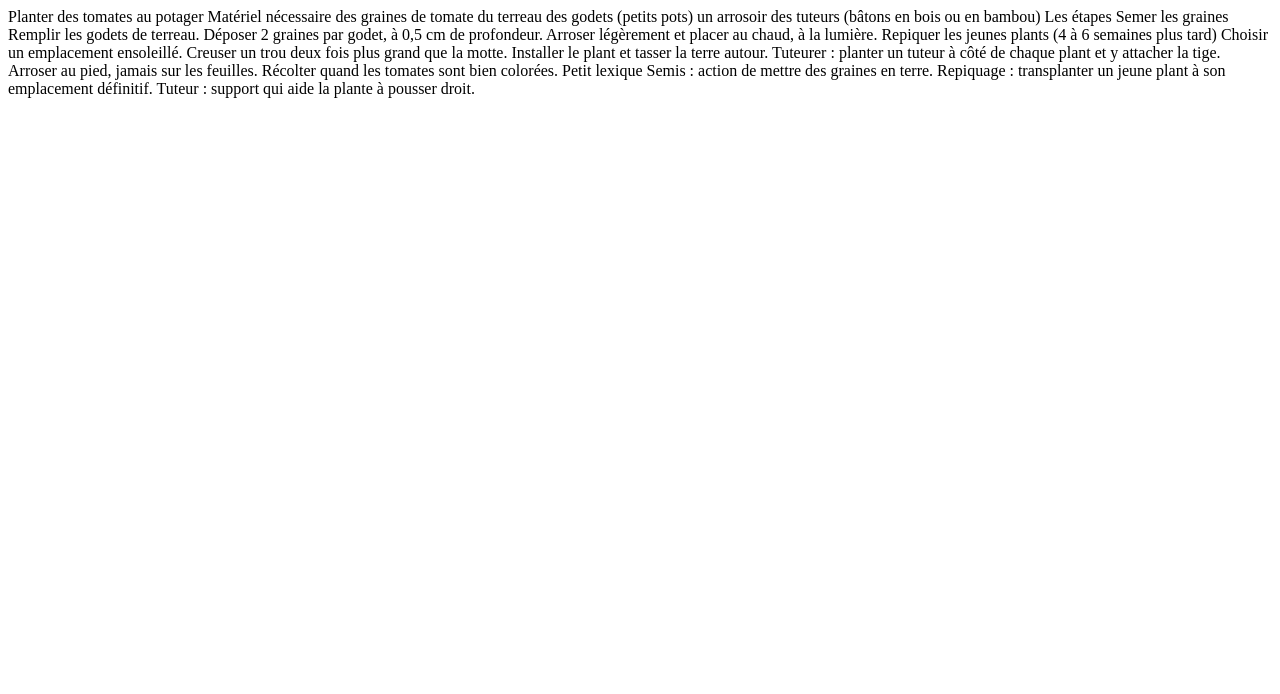
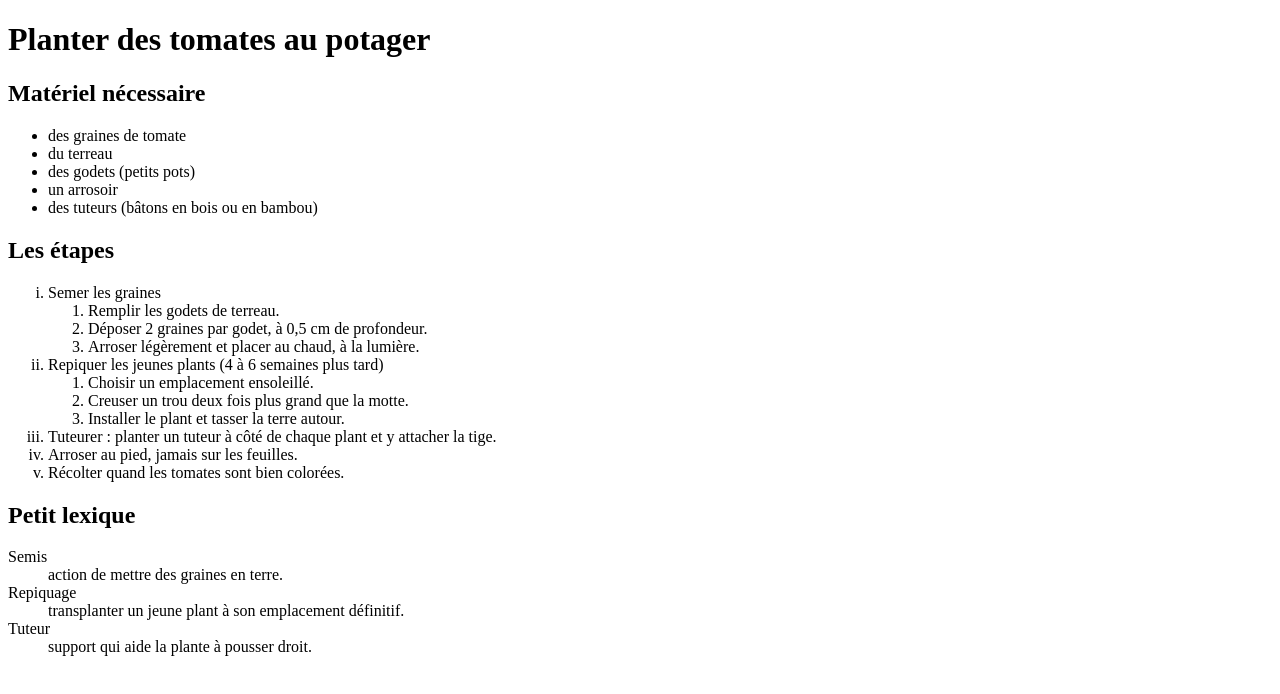
Before and after one commit to jovialelohouin-blip/exercices-html-main, a plain HTML site: page niveau-1-graine/03-listes/index.html in a window 1280 px wide. Drawn offline with Linux system fonts and the light colour scheme.

Commit message:
fin body 3e partie niveau 1

```diff
--- a/niveau-1-graine/03-listes/index.html
+++ b/niveau-1-graine/03-listes/index.html
@@ -6,35 +6,52 @@
   <title>Planter des tomates au potager</title>
 </head>
 <body>
-  <!-- TODO 1 : titre principal -->
-  Planter des tomates au potager
+  <!-- titre principal -->
+  <h1>Planter des tomates au potager</h1>
 
-  <!-- TODO 2 : titre de partie + liste NON ordonnée (l'ordre n'a pas d'importance) -->
-  Matériel nécessaire
-  des graines de tomate
-  du terreau
-  des godets (petits pots)
-  un arrosoir
-  des tuteurs (bâtons en bois ou en bambou)
+  <!-- titre de partie + liste NON ordonnée (l'ordre n'a pas d'importance) -->
+    <h2>Matériel nécessaire</h2>
+    <ul>
+      <li>des graines de tomate</li>
+       <li>du terreau</li>
+        <li>des godets (petits pots)</li>
+         <li>un arrosoir</li>
+          <li>des tuteurs (bâtons en bois ou en bambou)</li>
+    </ul>
 
-  <!-- TODO 3 et 4 : titre de partie + liste ORDONNÉE, avec des sous-listes imbriquées -->
-  Les étapes
-  Semer les graines
-  Remplir les godets de terreau.
-  Déposer 2 graines par godet, à 0,5 cm de profondeur.
-  Arroser légèrement et placer au chaud, à la lumière.
-  Repiquer les jeunes plants (4 à 6 semaines plus tard)
-  Choisir un emplacement ensoleillé.
-  Creuser un trou deux fois plus grand que la motte.
-  Installer le plant et tasser la terre autour.
-  Tuteurer : planter un tuteur à côté de chaque plant et y attacher la tige.
-  Arroser au pied, jamais sur les feuilles.
-  Récolter quand les tomates sont bien colorées.
+  <!-- titre de partie + liste ORDONNÉE, avec des sous-listes imbriquées -->
+  <h2>Les étapes</h2>
+    <ol type="i">
+      <li>Semer les graines</li>
+      <ol>
+        <li>Remplir les godets de terreau.</li>
+        <li>Déposer 2 graines par godet, à 0,5 cm de profondeur.</li>
+        <li>Arroser légèrement et placer au chaud, à la lumière.</li>
+      </ol>
+      <li>Repiquer les jeunes plants (4 à 6 semaines plus tard)</li>
+      <ol>
+       <li>Choisir un emplacement ensoleillé.</li>
+       <li>Creuser un trou deux fois plus grand que la motte.</li>
+       <li>Installer le plant et tasser la terre autour.</li>
+      </ol>
+      <li>Tuteurer : planter un tuteur à côté de chaque plant et y attacher la tige.</li>
+      <li>Arroser au pied, jamais sur les feuilles.</li>
+      <li>Récolter quand les tomates sont bien colorées.</li>
+    </ol>
 
-  <!-- TODO 5 : titre de partie + liste de DÉFINITIONS -->
-  Petit lexique
-  Semis : action de mettre des graines en terre.
-  Repiquage : transplanter un jeune plant à son emplacement définitif.
-  Tuteur : support qui aide la plante à pousser droit.
+  <!-- titre de partie + liste de DÉFINITIONS -->
+ <h2> Petit lexique</h2>
+  <dl>
+ <dt>Semis</dt>
+ <dd>action de mettre des graines en terre.</dd>
+
+ <dt>Repiquage</dt>
+ <dd>transplanter un jeune plant à son emplacement définitif.</dd>
+
+ <dt>Tuteur</dt>
+ <dd>support qui aide la plante à pousser droit.</dd>
+
+  </dl>
+
 </body>
 </html>
```
